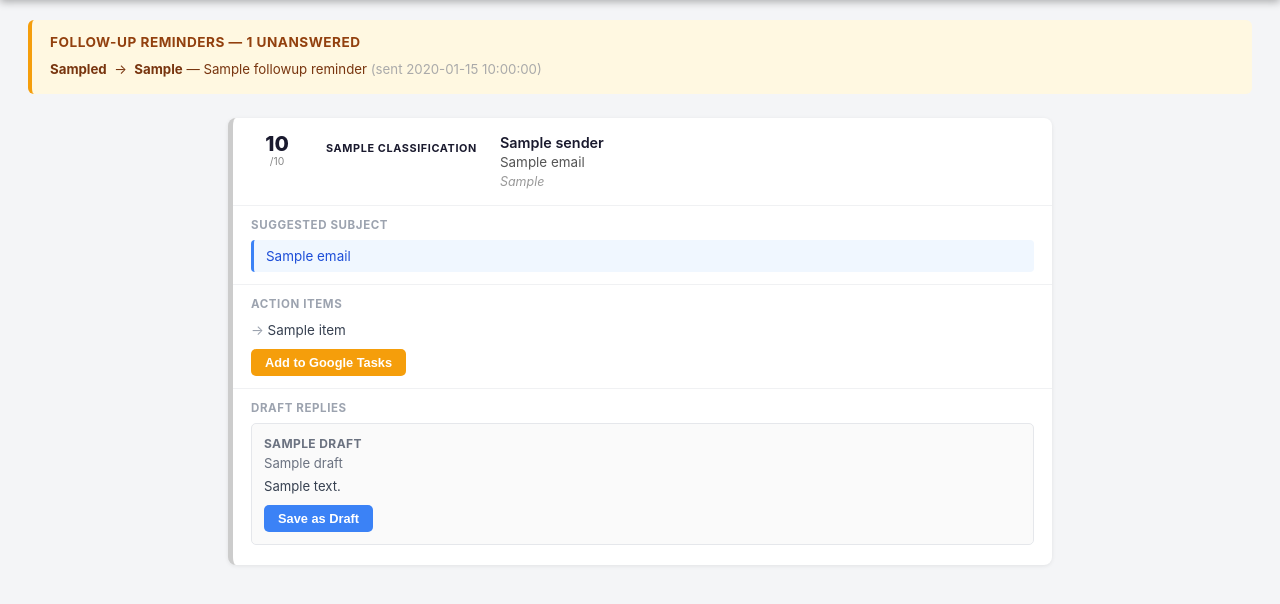
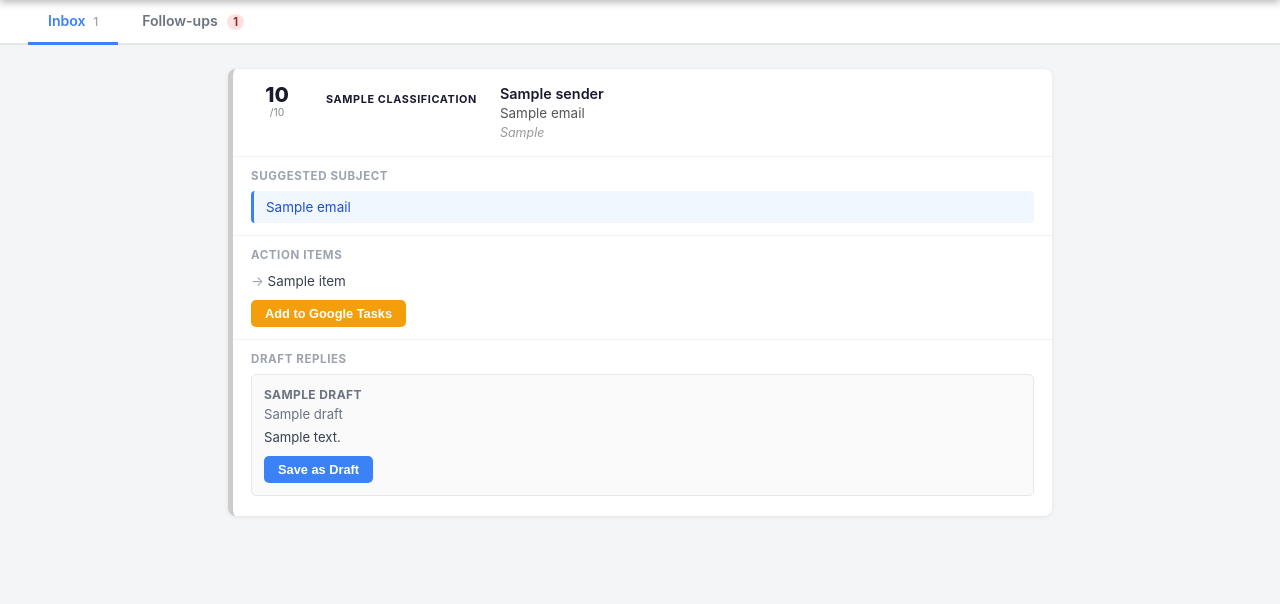
Before and after one commit to kingabsalom/email-agent-toolkit, a Flask app: template templates/index.html in a window 1280 px wide. Shown: the part 57-661 px from the top of the page. Run offline with Flask 3, Linux system fonts and the light colour scheme; the template is opened without the code that fills it: most values are stand-ins (such as "Sample title", 1, 10 or a date in 2020).

Commit message:
Add Follow-ups tab to dashboard
Two sections:
- Awaiting Reply: sent emails with no response (from followup_tracker)
- Needs Your Response: urgent/action-required inbox emails with
  one-click draft saving, action items, and priority scores

Tab badge shows total alert count so it's always visible.

Co-Authored-By: Claude Sonnet 4.6 <noreply@anthropic.com>

```diff
--- a/templates/index.html
+++ b/templates/index.html
@@ -20,15 +20,19 @@
     .flash.success { background: #d4edda; color: #155724; border-left: 4px solid #28a745; }
     .flash.error   { background: #f8d7da; color: #721c24; border-left: 4px solid #dc3545; }
 
-    /* Follow-up banner */
-    .followup-banner { background: #fff8e1; border-left: 4px solid #f59e0b; margin: 20px 28px 0; border-radius: 6px; padding: 14px 18px; }
-    .followup-banner h3 { font-size: 0.85rem; font-weight: 700; text-transform: uppercase; letter-spacing: 0.5px; color: #92400e; margin-bottom: 8px; }
-    .followup-item { font-size: 0.83rem; color: #78350f; padding: 3px 0; }
-    .followup-item .days { font-weight: 700; }
+    /* Tabs */
+    .tabs { background: white; border-bottom: 2px solid #e5e7eb; display: flex; padding: 0 28px; gap: 4px; }
+    .tab { padding: 12px 20px; font-size: 0.88rem; font-weight: 600; color: #6b7280; cursor: pointer; border-bottom: 3px solid transparent; margin-bottom: -2px; transition: color 0.15s; }
+    .tab:hover { color: #1a1a2e; }
+    .tab.active { color: #3b82f6; border-bottom-color: #3b82f6; }
+    .tab-badge { display: inline-block; background: #fee2e2; color: #b91c1c; font-size: 0.7rem; font-weight: 700; padding: 1px 6px; border-radius: 10px; margin-left: 6px; vertical-align: middle; }
+
+    /* Tab content */
+    .tab-content { display: none; }
+    .tab-content.active { display: block; }
 
     /* Main */
     main { max-width: 880px; margin: 0 auto; padding: 24px 28px 48px; }
-
     .empty-state { text-align: center; padding: 60px 20px; color: #888; }
     .empty-state p { font-size: 0.95rem; }
 
@@ -72,6 +76,25 @@
     .draft-subject { font-size: 0.82rem; color: #6b7280; margin-bottom: 6px; }
     .draft-body    { font-size: 0.82rem; color: #374151; white-space: pre-wrap; max-height: 72px; overflow: hidden; line-height: 1.5; }
 
+    /* Follow-up tab styles */
+    .followup-section { margin-bottom: 32px; }
+    .followup-section h2 { font-size: 0.9rem; font-weight: 700; color: #374151; margin-bottom: 14px; padding-bottom: 8px; border-bottom: 2px solid #e5e7eb; }
+
+    .followup-row { background: white; border-radius: 8px; padding: 14px 18px; margin-bottom: 10px; box-shadow: 0 1px 4px rgba(0,0,0,0.07); display: flex; align-items: center; gap: 16px; border-left: 5px solid #f59e0b; }
+    .followup-days { font-size: 1.1rem; font-weight: 800; color: #b45309; min-width: 40px; text-align: center; }
+    .followup-days span { display: block; font-size: 0.62rem; font-weight: 500; color: #d97706; }
+    .followup-body { flex: 1; min-width: 0; }
+    .followup-to      { font-size: 0.82rem; color: #6b7280; white-space: nowrap; overflow: hidden; text-overflow: ellipsis; }
+    .followup-subject { font-weight: 600; font-size: 0.88rem; white-space: nowrap; overflow: hidden; text-overflow: ellipsis; }
+    .followup-date    { font-size: 0.78rem; color: #9ca3af; margin-top: 2px; }
+
+    .needs-response-row { background: white; border-radius: 8px; padding: 14px 18px; margin-bottom: 10px; box-shadow: 0 1px 4px rgba(0,0,0,0.07); border-left: 5px solid #f97316; }
+    .needs-response-row.urgent { border-left-color: #dc3545; }
+    .needs-response-header { display: flex; align-items: flex-start; gap: 12px; margin-bottom: 10px; }
+    .needs-response-meta { flex: 1; min-width: 0; }
+
+    .empty-section { text-align: center; padding: 32px; color: #9ca3af; background: white; border-radius: 8px; font-size: 0.88rem; }
+
     /* Buttons */
     .btn { display: inline-block; padding: 6px 14px; border-radius: 5px; border: none; cursor: pointer; font-size: 0.8rem; font-weight: 600; margin-top: 8px; }
     .btn:hover { filter: brightness(0.92); }
@@ -100,26 +123,36 @@
 <div class="flash {{ category }}">{{ message }}</div>
 {% endfor %}
 
-{% if data and data.followup_reminders %}
-<div class="followup-banner">
-  <h3>Follow-up Reminders &mdash; {{ data.followup_reminders | length }} unanswered</h3>
-  {% for r in data.followup_reminders %}
-  <div class="followup-item">
-    <span class="days">{{ r.days_waiting }}d</span> &nbsp;&rarr;&nbsp;
-    <strong>{{ r.to }}</strong> &mdash; {{ r.subject }}
-    <span style="color:#aaa">(sent {{ r.sent_date }})</span>
-  </div>
-  {% endfor %}
-</div>
+<!-- Tab navigation -->
+{% if data %}
+{% set urgent_count = data.emails | selectattr('classification', 'in', ['urgent', 'action-required']) | list | length %}
+{% set followup_count = data.followup_reminders | length %}
+{% set alert_count = urgent_count + followup_count %}
 {% endif %}
 
+<div class="tabs">
+  <div class="tab active" onclick="showTab('inbox', this)">
+    Inbox
+    {% if data %}
+    <span style="font-size:0.75rem;color:#9ca3af;font-weight:500;margin-left:4px">{{ data.emails | length }}</span>
+    {% endif %}
+  </div>
+  <div class="tab" onclick="showTab('followups', this)">
+    Follow-ups
+    {% if data and alert_count > 0 %}
+    <span class="tab-badge">{{ alert_count }}</span>
+    {% endif %}
+  </div>
+</div>
+
+<!-- INBOX TAB -->
+<div id="tab-inbox" class="tab-content active">
   <main>
     {% if not data %}
     <div class="empty-state">
       <p>Click <strong>Refresh Inbox</strong> in the header to fetch and process your Gmail inbox.</p>
     </div>
     {% else %}
-
     {% for email in data.emails %}
     {% set ei = loop.index0 %}
     <div class="card {{ email.classification }}">
@@ -170,9 +203,6 @@
           {% endif %}
           &mdash; {{ email.calendar_event.duration_minutes }} min
         </div>
-      {% if email.calendar_event.description %}
-      <div style="color:#6b7280; font-size:0.82rem; margin-bottom:4px">{{ email.calendar_event.description }}</div>
-      {% endif %}
         <form action="/create-event" method="post">
           <input type="hidden" name="email_idx" value="{{ ei }}">
           <button type="submit" class="btn btn-green">Add to Calendar</button>
@@ -202,6 +232,91 @@
     {% endfor %}
     {% endif %}
   </main>
+</div>
+
+<!-- FOLLOW-UPS TAB -->
+<div id="tab-followups" class="tab-content">
+  <main>
+    {% if not data %}
+    <div class="empty-state"><p>Click <strong>Refresh Inbox</strong> to load data.</p></div>
+    {% else %}
+
+    <!-- Section 1: Sent emails with no reply -->
+    <div class="followup-section">
+      <h2>Awaiting Reply &mdash; emails you sent with no response</h2>
+      {% if data.followup_reminders %}
+        {% for r in data.followup_reminders %}
+        <div class="followup-row">
+          <div class="followup-days">{{ r.days_waiting }}<span>days</span></div>
+          <div class="followup-body">
+            <div class="followup-to">To: {{ r.to }}</div>
+            <div class="followup-subject">{{ r.subject }}</div>
+            <div class="followup-date">Sent {{ r.sent_date }}</div>
+          </div>
+        </div>
+        {% endfor %}
+      {% else %}
+        <div class="empty-section">No unanswered sent emails — you are all caught up.</div>
+      {% endif %}
+    </div>
+
+    <!-- Section 2: Inbox emails needing a response -->
+    <div class="followup-section">
+      <h2>Needs Your Response &mdash; urgent and action-required in your inbox</h2>
+      {% set needs_response = data.emails | selectattr('classification', 'in', ['urgent', 'action-required']) | list %}
+      {% if needs_response %}
+        {% for email in needs_response %}
+        {% set ei = data.emails.index(email) %}
+        <div class="needs-response-row {{ email.classification }}">
+          <div class="needs-response-header">
+            <div>
+              <span class="label-badge {{ email.classification }}">{{ email.classification }}</span>
+              <span style="font-size:0.8rem;font-weight:700;margin-left:8px">{{ email.priority_score }}/10</span>
+            </div>
+          </div>
+          <div class="sender">{{ email.sender }}</div>
+          <div class="subject" style="margin-top:3px">{{ email.subject }}</div>
+          {% if email.action_items %}
+          <div style="margin-top:10px">
+            {% for item in email.action_items %}
+            <div class="action-item">{{ item }}</div>
+            {% endfor %}
+          </div>
+          {% endif %}
+          {% if email.suggestions %}
+          <div style="margin-top:12px">
+            {% for draft in email.suggestions %}
+            <div class="draft-card">
+              <div class="draft-label">{{ draft.label }}</div>
+              <div class="draft-body">{{ draft.body }}</div>
+              <form action="/save-draft" method="post">
+                <input type="hidden" name="email_idx" value="{{ ei }}">
+                <input type="hidden" name="draft_idx" value="{{ loop.index0 }}">
+                <button type="submit" class="btn btn-blue">Save as Draft</button>
+              </form>
+            </div>
+            {% endfor %}
+          </div>
+          {% endif %}
+        </div>
+        {% endfor %}
+      {% else %}
+        <div class="empty-section">No urgent or action-required emails — inbox is clear.</div>
+      {% endif %}
+    </div>
+
+    {% endif %}
+  </main>
+</div>
+
+<script>
+  function showTab(name, el) {
+    document.querySelectorAll('.tab-content').forEach(t => t.classList.remove('active'));
+    document.querySelectorAll('.tab').forEach(t => t.classList.remove('active'));
+    document.getElementById('tab-' + name).classList.add('active');
+    el.classList.add('active');
+  }
+</script>
 
 </body>
 </html>
```
Lines whose indentation alone changed are shown as unchanged.
